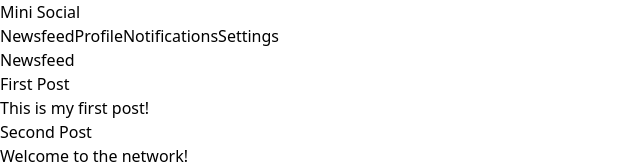
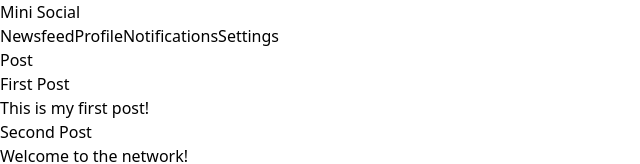
Before and after one commit to natanmuletahunde/Social_network, a React (Vite) app: page /newsfeed in a window 1280 px wide. Shown: the top 164 px of the page, without its empty margins (0-640 px from the left). Built offline with nearby package versions, Linux system fonts and the light colour scheme.

Commit message:
convert the newfeed to the posts

```diff
--- a/src/pages/Newsfeed.jsx
+++ b/src/pages/Posts.jsx
@@ -10,7 +10,7 @@ export default function Newsfeed() {
   return (
     <div className="p-4 bg-gray-100 min-h-screen">
       <div className="max-w-4xl mx-auto">
-        <h1 className="text-2xl font-bold mb-4">Newsfeed</h1>
+        <h1 className="text-2xl font-bold mb-4">Post</h1>
         {posts.map((post) => (
           <PostCard key={post.id} post={post} />
         ))}
```
Also changed, not shown: src/App.jsx (+7 -7 lines).
